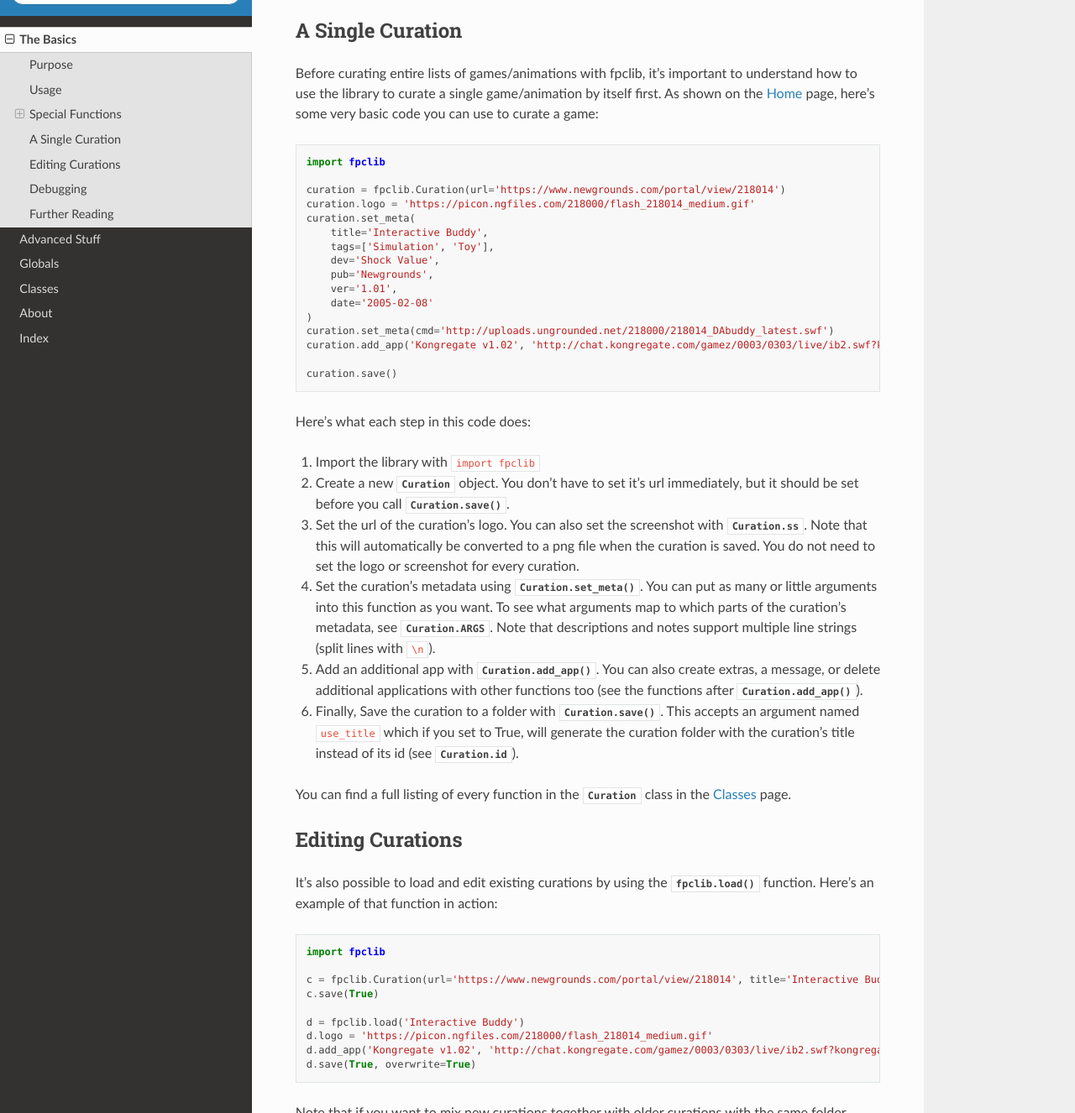
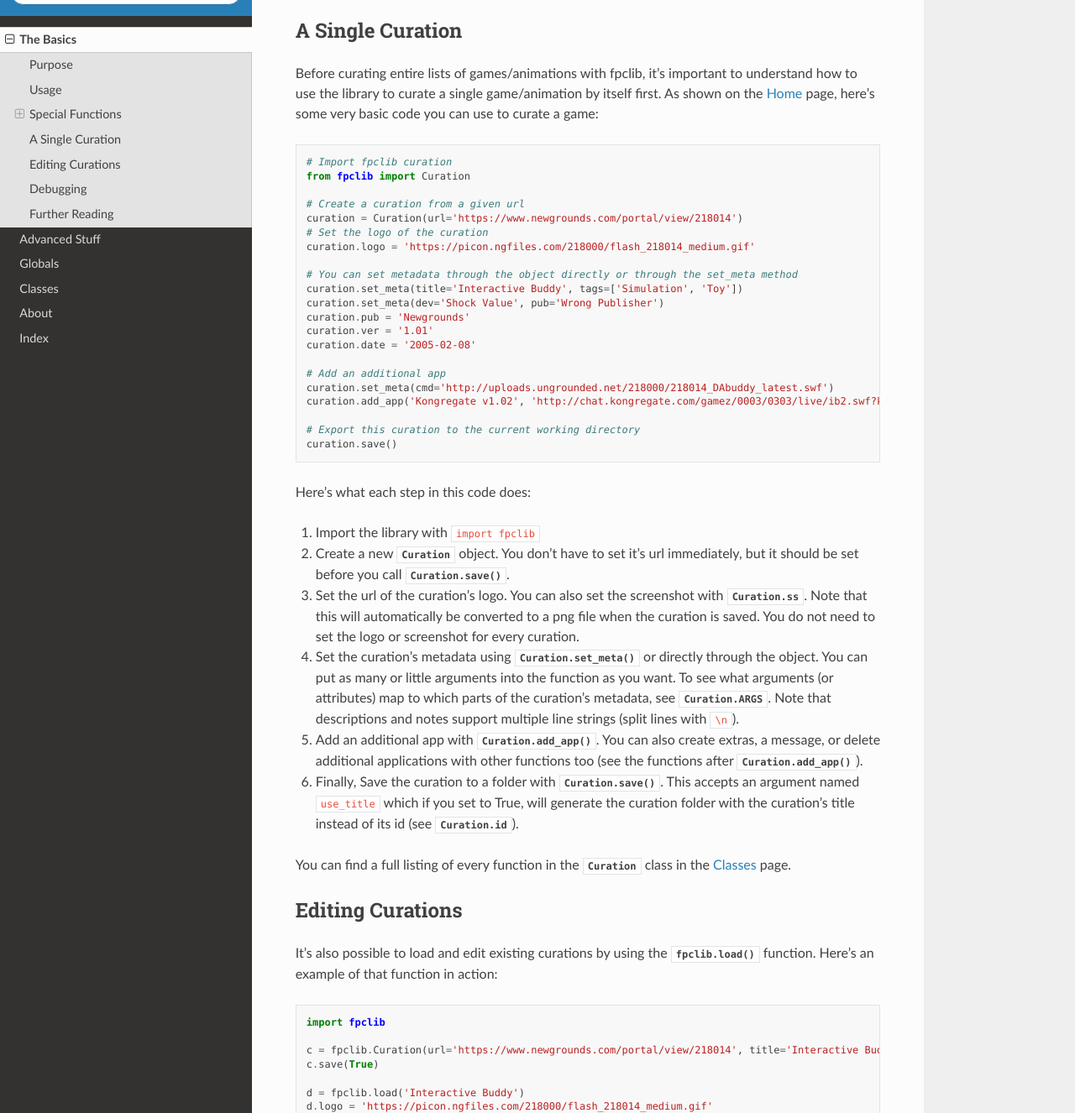
Before and after one commit to FlashpointProject/fpclib, a Sphinx documentation site: the page built from doc/source/basics.rst, in a window 1280 px wide and 1400 px high, scrolled down 2166 px, cut to the strip 74-1400 px from the top of the window. Shown: the whole strip at 84% size. Built offline with Sphinx 7.4.7 and the Read the Docs theme 2.0.0, drawn with Linux system fonts in a browser that asks for light colours.

Commit message:
Update to 1.4
+ Added the ability to set or get object metadata directly with the dot operator; e.g., `curation.title = 'Title Goes Here'`

```diff
--- a/doc/source/basics.rst
+++ b/doc/source/basics.rst
@@ -94,21 +94,26 @@ A Single Curation
 
 Before curating entire lists of games/animations with fpclib, it's important to understand how to use the library to curate a single game/animation by itself first. As shown on the :doc:`Home </index>` page, here's some very basic code you can use to curate a game::
 
-    import fpclib
+    # Import fpclib curation
+    from fpclib import Curation
 
-    curation = fpclib.Curation(url='https://www.newgrounds.com/portal/view/218014')
+    # Create a curation from a given url
+    curation = Curation(url='https://www.newgrounds.com/portal/view/218014')
+    # Set the logo of the curation
     curation.logo = 'https://picon.ngfiles.com/218000/flash_218014_medium.gif'
-    curation.set_meta(
-        title='Interactive Buddy',
-        tags=['Simulation', 'Toy'],
-        dev='Shock Value',
-        pub='Newgrounds',
-        ver='1.01',
-        date='2005-02-08'
-    )
+
+    # You can set metadata through the object directly or through the set_meta method
+    curation.set_meta(title='Interactive Buddy', tags=['Simulation', 'Toy'])
+    curation.set_meta(dev='Shock Value', pub='Wrong Publisher')
+    curation.pub = 'Newgrounds'
+    curation.ver = '1.01'
+    curation.date = '2005-02-08'
+
+    # Add an additional app
     curation.set_meta(cmd='http://uploads.ungrounded.net/218000/218014_DAbuddy_latest.swf')
     curation.add_app('Kongregate v1.02', 'http://chat.kongregate.com/gamez/0003/0303/live/ib2.swf?kongregate_game_version=1363985380')
 
+    # Export this curation to the current working directory
     curation.save()
 
 Here's what each step in this code does:
@@ -116,7 +121,7 @@ Here's what each step in this code does:
 #. Import the library with :code:`import fpclib`
 #. Create a new :class:`Curation` object. You don't have to set it's url immediately, but it should be set before you call :func:`Curation.save()`.
 #. Set the url of the curation's logo. You can also set the screenshot with :attr:`Curation.ss`. Note that this will automatically be converted to a png file when the curation is saved. You do not need to set the logo or screenshot for every curation.
-#. Set the curation's metadata using :func:`Curation.set_meta()`. You can put as many or little arguments into this function as you want. To see what arguments map to which parts of the curation's metadata, see :attr:`Curation.ARGS`. Note that descriptions and notes support multiple line strings (split lines with :code:`\\n`).
+#. Set the curation's metadata using :func:`Curation.set_meta()` or directly through the object. You can put as many or little arguments into the function as you want. To see what arguments (or attributes) map to which parts of the curation's metadata, see :attr:`Curation.ARGS`. Note that descriptions and notes support multiple line strings (split lines with :code:`\\n`).
 #. Add an additional app with :func:`Curation.add_app()`. You can also create extras, a message, or delete additional applications with other functions too (see the functions after :func:`Curation.add_app()`).
 #. Finally, Save the curation to a folder with :func:`Curation.save()`. This accepts an argument named :code:`use_title` which if you set to True, will generate the curation folder with the curation's title instead of its id (see :attr:`Curation.id`).
 
```
Also changed, not shown: README.rst (+12 -2 lines), doc/source/index.rst (+12 -2 lines), fpclib/__init__.py (+21 -0 lines).
